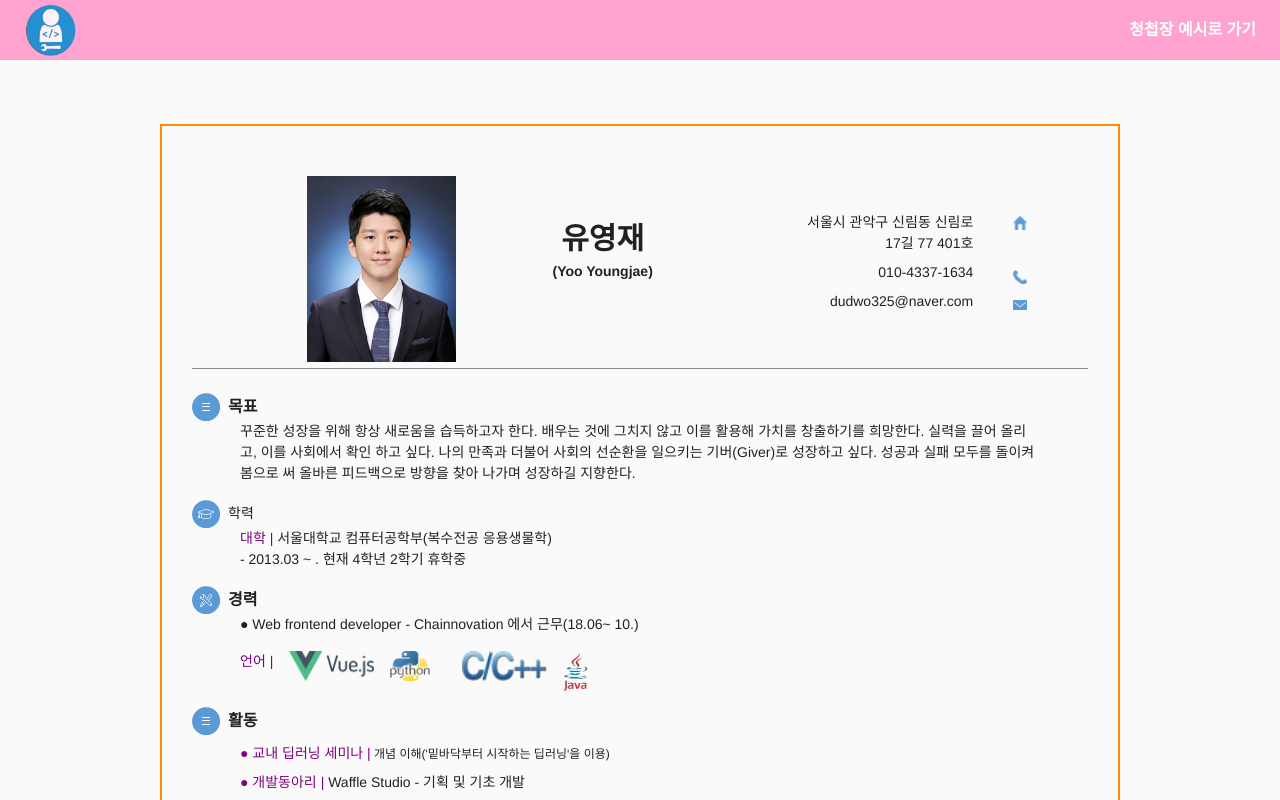
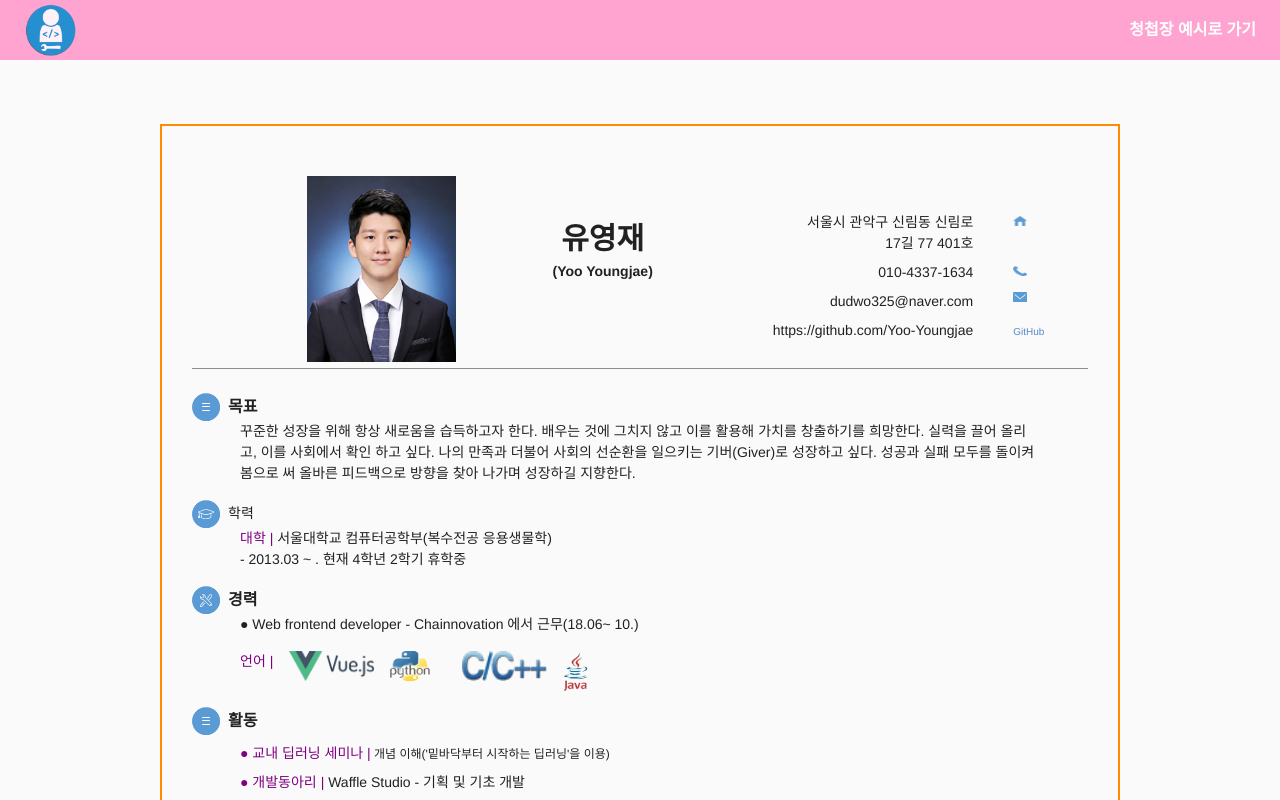
Before and after one commit to Yoo-Youngjae/MyInfo, a Vue app: page / in a window 1280 px wide. Shown: the top 800 px of the page. Built offline with nearby package versions, Linux system fonts and the light colour scheme.

Commit message:
18/11/20 상단 github 링크 추가

```diff
--- a/src/view/home/myInfo/MyInfo.vue
+++ b/src/view/home/myInfo/MyInfo.vue
@@ -24,14 +24,19 @@
           <div>
             dudwo325@naver.com
           </div>
+          <div>
+            https://github.com/Yoo-Youngjae
+          </div>
         </div>
       </v-flex>
       <v-flex md1 xs2 class="myinfo-detail">
         <div class="top-img">
-          <img class="mt-2" src="../../../assets/myinfo-address.png">
-          <img class="margin-phone" src="../../../assets/myinfo-phone.png">
-          <img class="mt-3" src="../../../assets/myinfo-email.png">
+          <img class="icon-size mt-2" src="../../../assets/myinfo-address.png">
+          <img class="icon-size margin-phone" src="../../../assets/myinfo-phone.png">
+          <img class="icon-size mt-3" src="../../../assets/myinfo-email.png">
+          <div class=" github">GitHub</div>
         </div>
+
       </v-flex>
       <v-flex xs1></v-flex>
     </v-layout>
@@ -124,6 +129,15 @@
     margin-bottom: 50px;
     padding: 50px 30px 50px 30px
   }
+  .icon-size{
+    width: 14px;
+    height: 10px;
+  }
+  .github{
+    font-size: 10px;
+    margin-top: 22px;
+    color: #5889C5;
+  }
 
   /*web 일때*/
   @media only screen and (min-width: 960px) {
```
